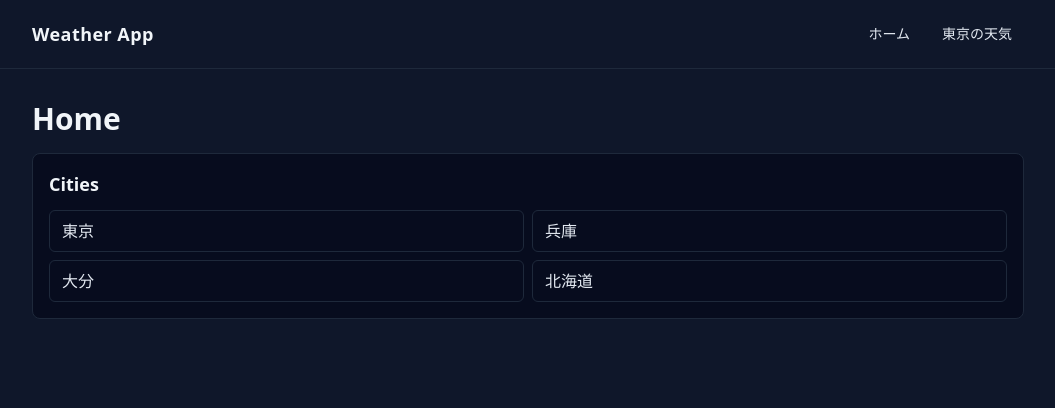
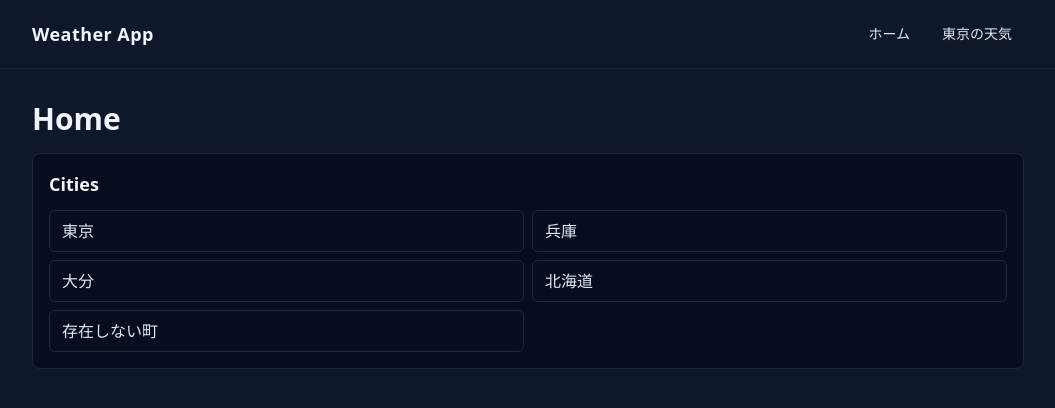
Before and after one commit to Taro-oka/weather-app, a React (Vite) app: page / in a window 1280 px wide. Shown: the top 408 px of the page, without its empty margins (112-1167 px from the left). Built offline with nearby package versions, Linux system fonts and the light colour scheme; no server answers.

Commit message:
存在しない町を追加

```diff
--- a/src/pages/Home.tsx
+++ b/src/pages/Home.tsx
@@ -12,6 +12,7 @@ export default function Home() {
             { label: "兵庫", query: "Hyogo" },
             { label: "大分", query: "Oita" },
             { label: "北海道", query: "Hokkaido" },
+            { label: "存在しない町", query: "XXXX" },
           ].map((city) => (
             <li key={city.query}>
               <Link
```
